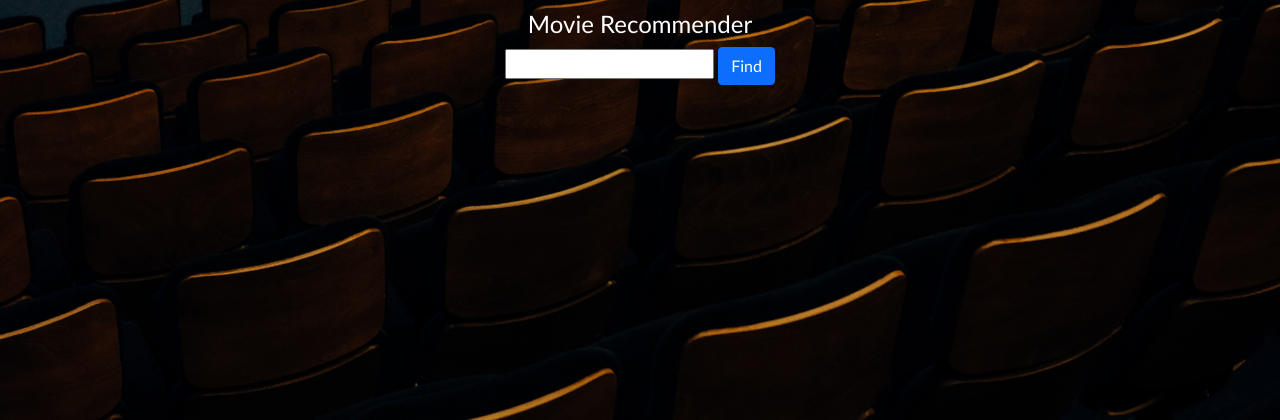
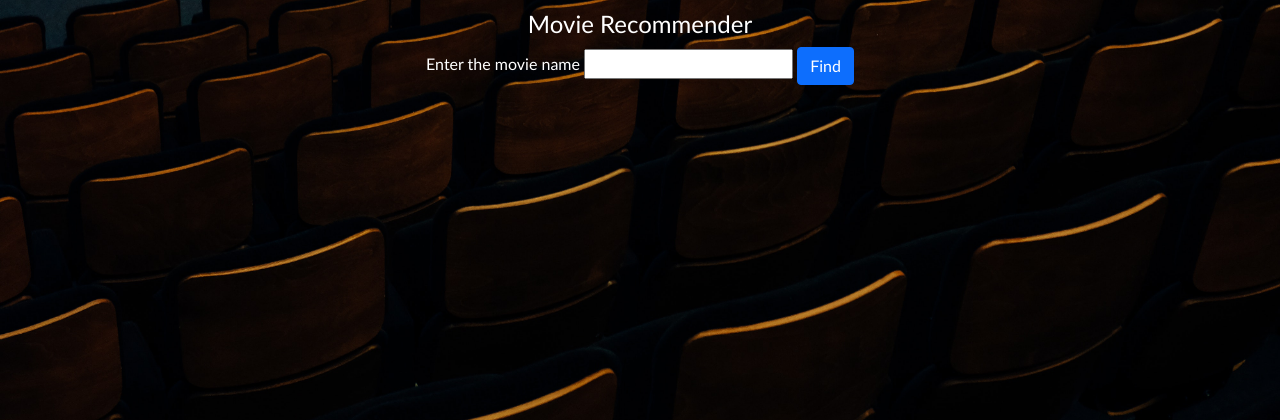
Before and after one commit to priyadarsanmahendiran/Title-Based-Movie-Recommender, a Flask app: page / in a window 1280 px wide. Shown: the top 420 px of the page. Run offline with Flask 2, Linux system fonts and the light colour scheme; parts of the project's set-up code (start-up, migrations or seed data) failed here and were passed over.

Commit message:
Update index.html

```diff
--- a/templates/index.html
+++ b/templates/index.html
@@ -24,6 +24,7 @@
     <div class="container">
         <h4>Movie Recommender</h4>
         <form action="{{ url_for('predict')}}" method="POST">
+            <label for="name">Enter the movie name</label>
             <input type="text" name="name" id="name">
             <input class="btn btn-primary" type="submit" value="Find">
         </form>
```
